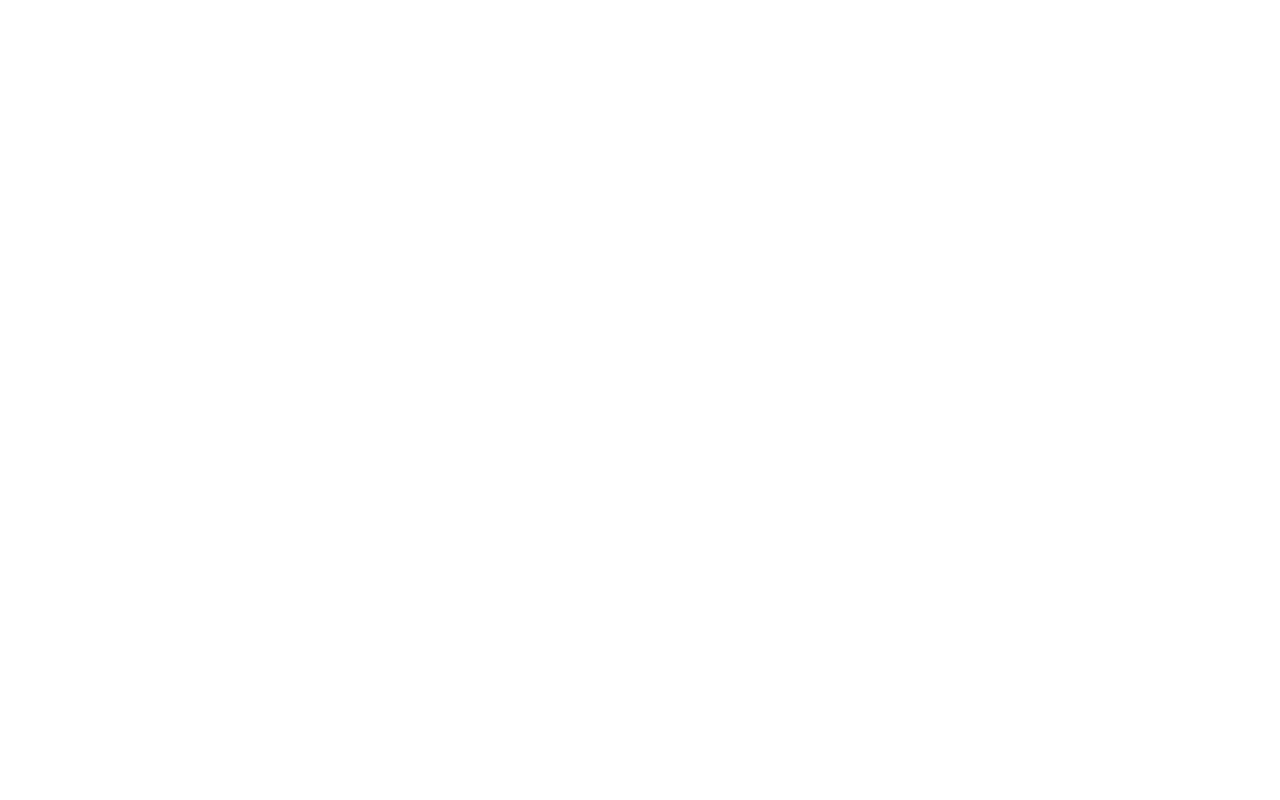
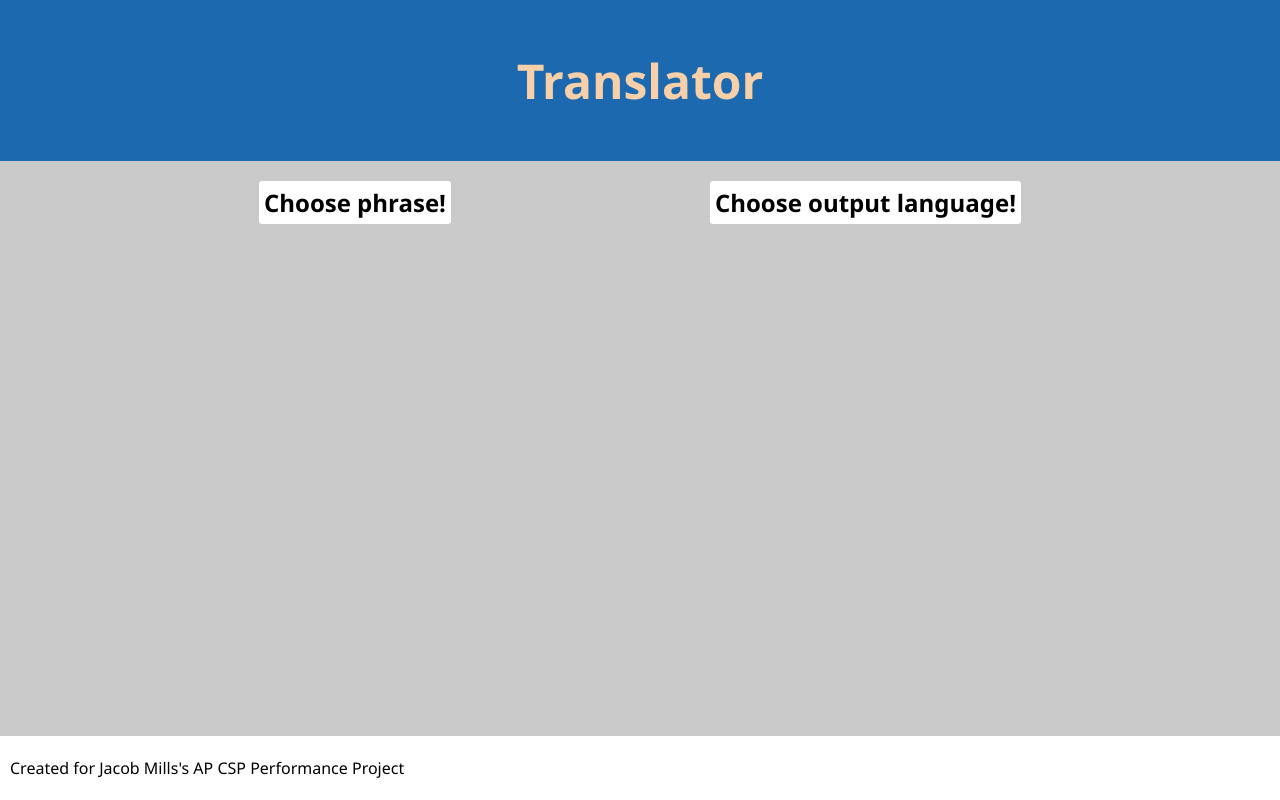
Before and after one commit to JMills006/translator, a plain HTML site: page index.html in a window 1280 px wide. Drawn offline with Linux system fonts and the light colour scheme.

Commit message:
Create basic HTML webpage
Create the basic layout of the HTML page and style it without
any interactive elements.

```diff
--- a/index.html
+++ b/index.html
@@ -17,6 +17,19 @@
             <p class="browsehappy">You are using an <strong>outdated</strong> browser. Please <a href="#">upgrade your browser</a> to improve your experience.</p>
         <![endif]-->
         <script src="main.js" async defer></script>
-
+        <div class = title-bar>
+            <h1 class = "page-title"><strong>Translator</strong></h1>
+        </div>
+        <div class = "content">
+            <div id = "translator-left-content">
+                <h2 class = "subtitle">Choose phrase!</h2>
+            </div>
+            <div id = "translator-right-content">
+                <h2 class = "subtitle">Choose output language!</h2>
+            </div>
+        </div>
+        <div class = "footer">
+            <p>Created for Jacob Mills's AP CSP Performance Project</p>
+        </div>
     </body>
 </html>
--- a/styles.css
+++ b/styles.css
@@ -0,0 +1,46 @@
+*{
+    font-family: 'Segoe UI', Tahoma, Geneva, Verdana, sans-serif;
+}
+
+body{
+    display:flex;
+    flex-direction: column;
+    margin: 0px;
+    height:100vh;
+}
+
+.content{
+    background-color: rgb(202, 202, 202);
+    display:flex;
+    justify-content: space-evenly;
+    flex-grow: 1;
+}
+
+.title-bar{
+    display:flex;
+    background-color: rgb(29, 105, 175);
+    justify-content: center;
+    margin: 0px;
+    padding-bottom: 2vh;
+    padding-top: 2vh;
+    flex-grow:0;
+}
+
+.page-title{
+    color: rgb(247, 207, 168);
+    font-size: 48px;
+}
+
+.subtitle{
+   font-size: 24px;
+   background-color: white;
+   padding: 5px;
+   border-radius: 3px;
+}
+
+.footer{
+    flex-grow:0;
+    padding: 5px;
+    padding-left: 10px;
+    padding-right: 10px;
+}
```
